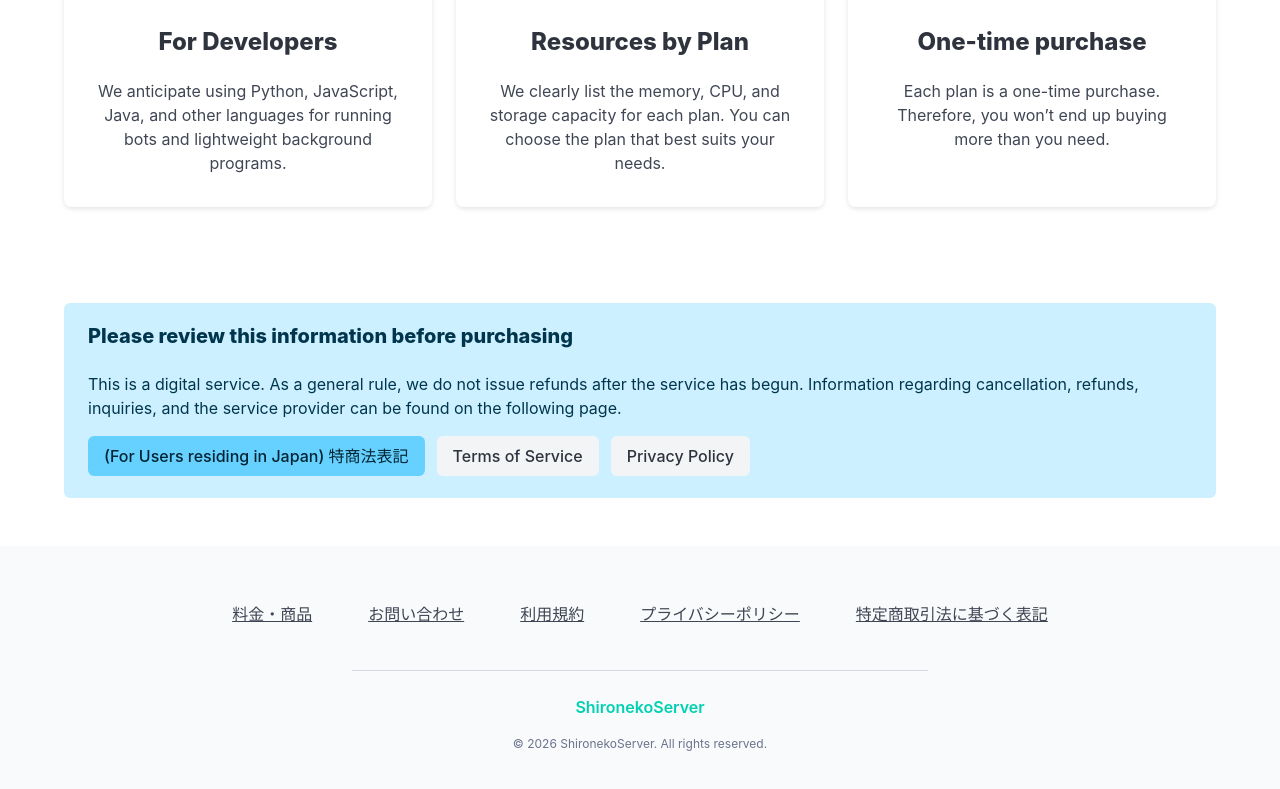
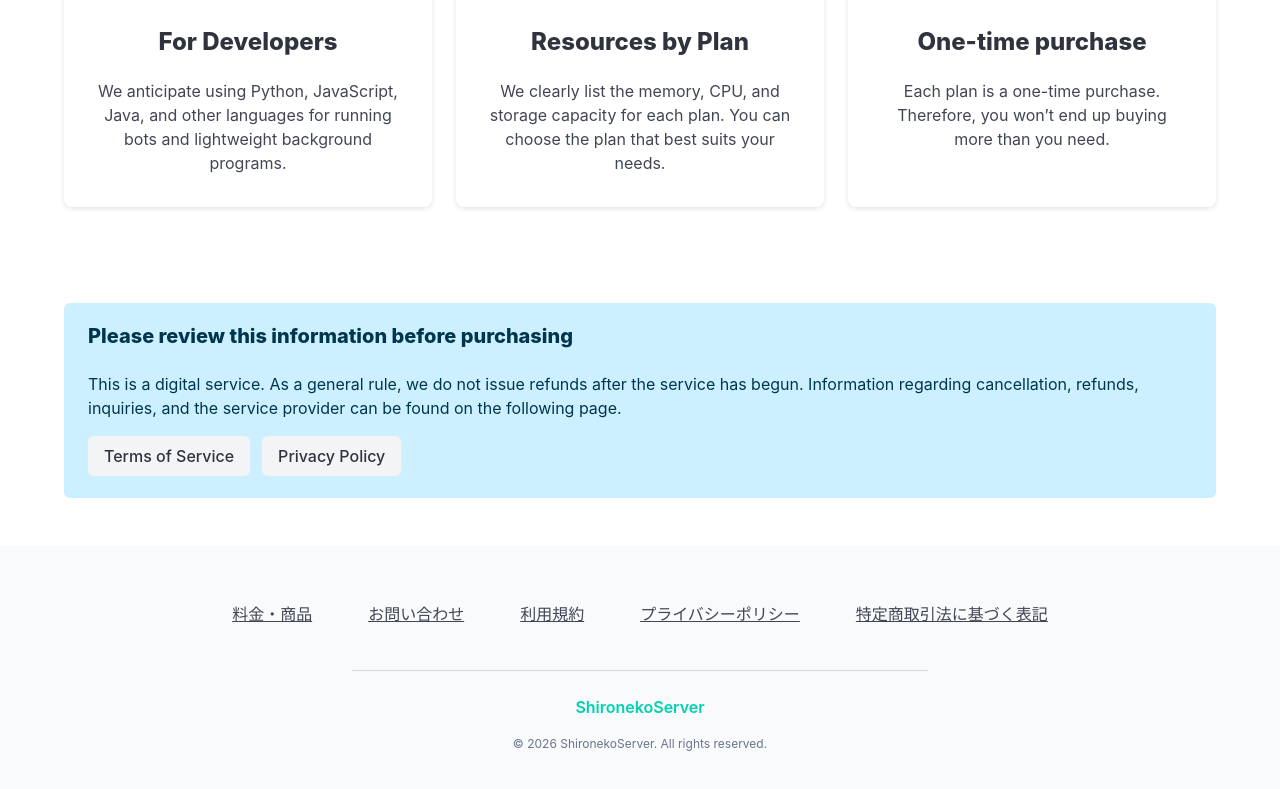
Before and after one commit to ShironekoServer/new_shironeko_web, a Next.js app: page /en in a window 1280 px wide. Shown: the part 1857-2646 px from the top of the page. Built offline with nearby package versions, Linux system fonts and the light colour scheme.

Commit message:
page.tsx を更新

```diff
--- a/app/en/page.tsx
+++ b/app/en/page.tsx
@@ -101,9 +101,6 @@ export default function Home() {
               Information regarding cancellation, refunds, inquiries, and the service provider can be found on the following page.
             </p>
             <div className="buttons mt-4">
-              <Link className="button is-info" href="/commerce">
-                (For Users residing in Japan) 特商法表記
-              </Link>
               <Link className="button is-light" href="/terms">
                 Terms of Service
               </Link>
```
